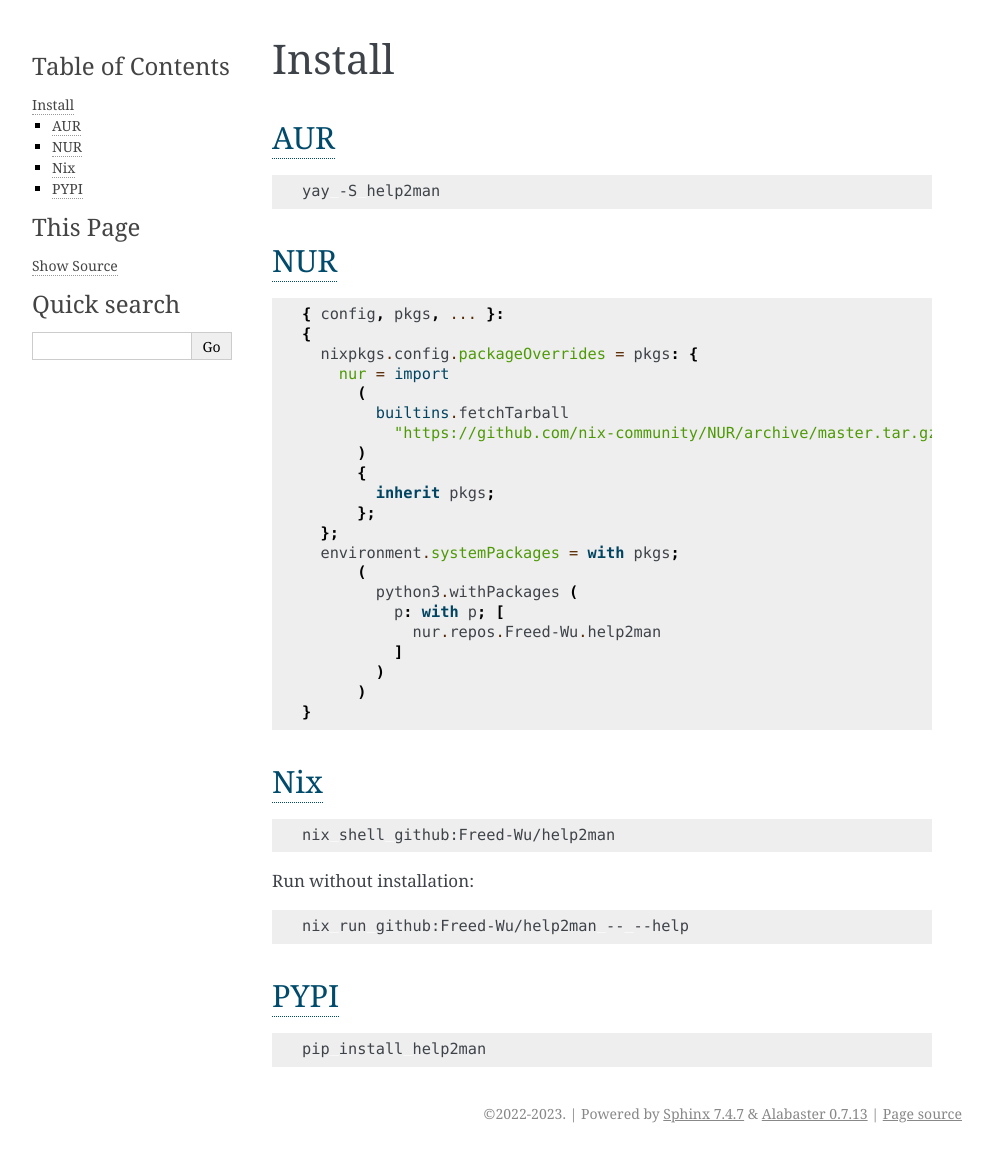
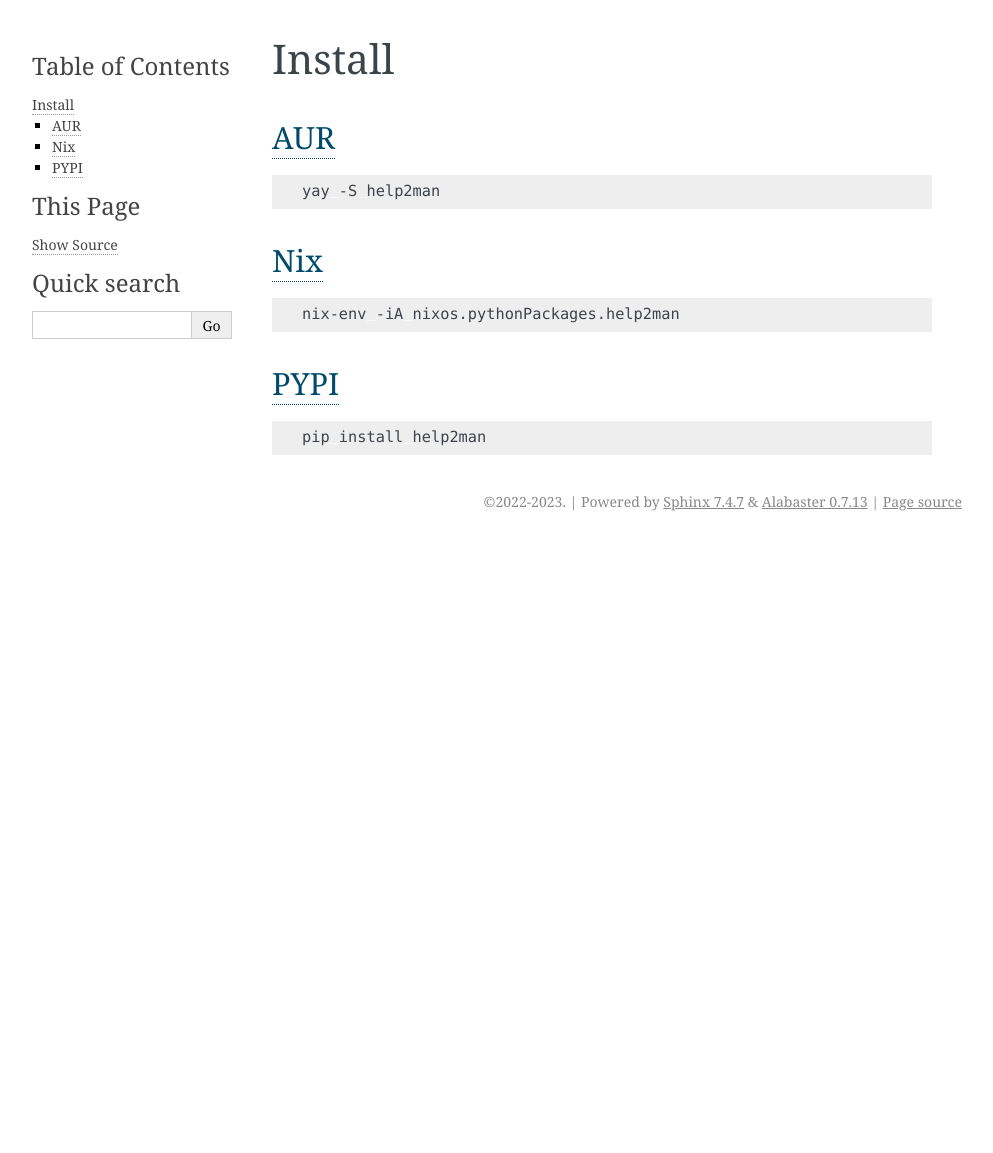
Before and after one commit to Freed-Wu/help2man, a Sphinx documentation site: the page built from docs/resources/install.md, in a window 1280 px wide. Shown: the whole page, without its empty margins (148-1141 px from the left). Built offline with Sphinx 7.4.7, drawn with Linux system fonts in a browser that asks for light colours; the version number could not be read and is left out; after the commit the page ends 900 px from its top, so only the background shows below that.

Commit message:
:memo: Update install method of nix

````diff
--- a/docs/resources/install.md
+++ b/docs/resources/install.md
@@ -6,42 +6,10 @@
 yay -S help2man
 ```
 
-## [NUR](https://nur.nix-community.org/repos/freed-wu)
-
-```nix
-{ config, pkgs, ... }:
-{
-  nixpkgs.config.packageOverrides = pkgs: {
-    nur = import
-      (
-        builtins.fetchTarball
-          "https://github.com/nix-community/NUR/archive/master.tar.gz"
-      )
-      {
-        inherit pkgs;
-      };
-  };
-  environment.systemPackages = with pkgs;
-      (
-        python3.withPackages (
-          p: with p; [
-            nur.repos.Freed-Wu.help2man
-          ]
-        )
-      )
-}
-```
-
 ## [Nix](https://nixos.org)
 
 ```sh
-nix shell github:Freed-Wu/help2man
-```
-
-Run without installation:
-
-```sh
-nix run github:Freed-Wu/help2man -- --help
+nix-env -iA nixos.pythonPackages.help2man
 ```
 
 ## [PYPI](https://pypi.org/project/help2man)
````
Also changed, not shown: .pre-commit-config.yaml.
